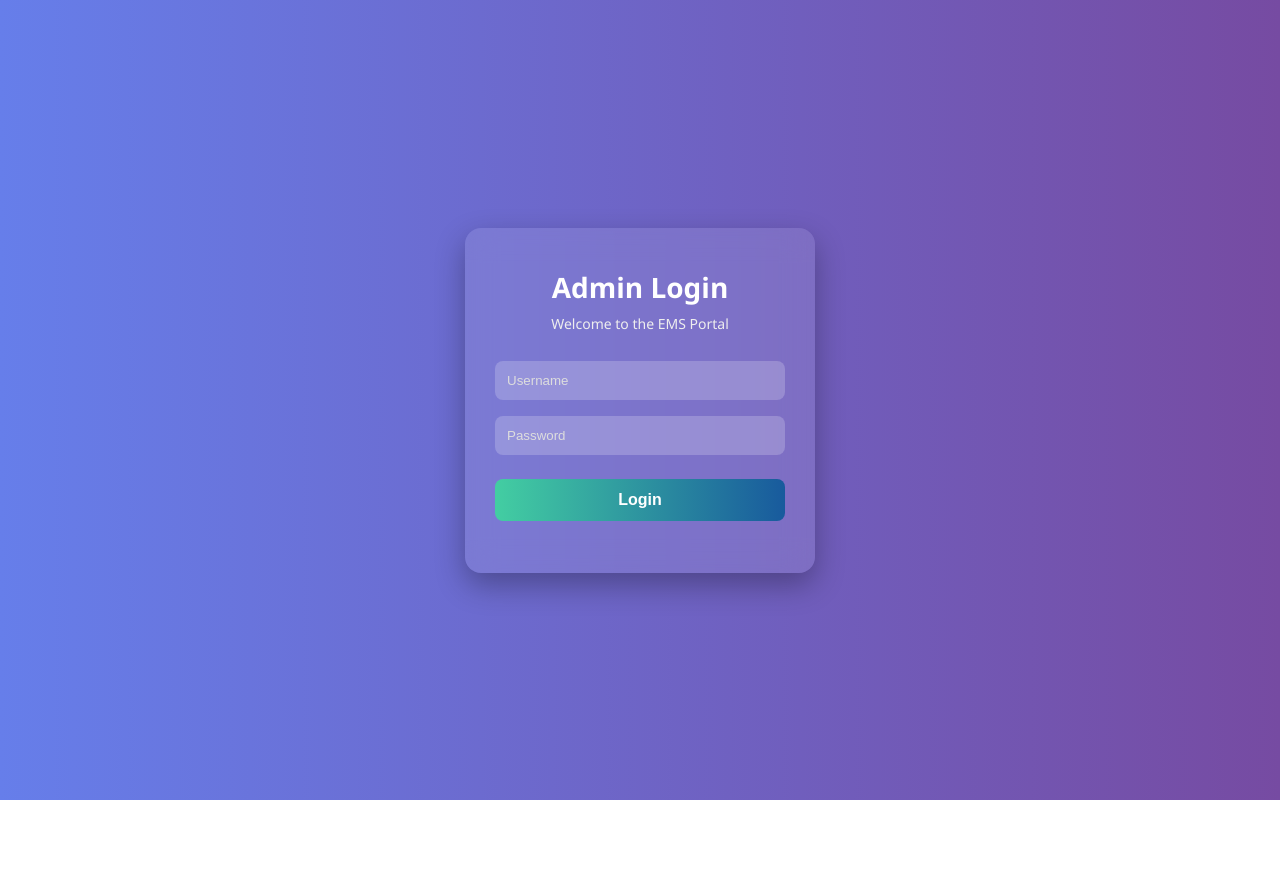
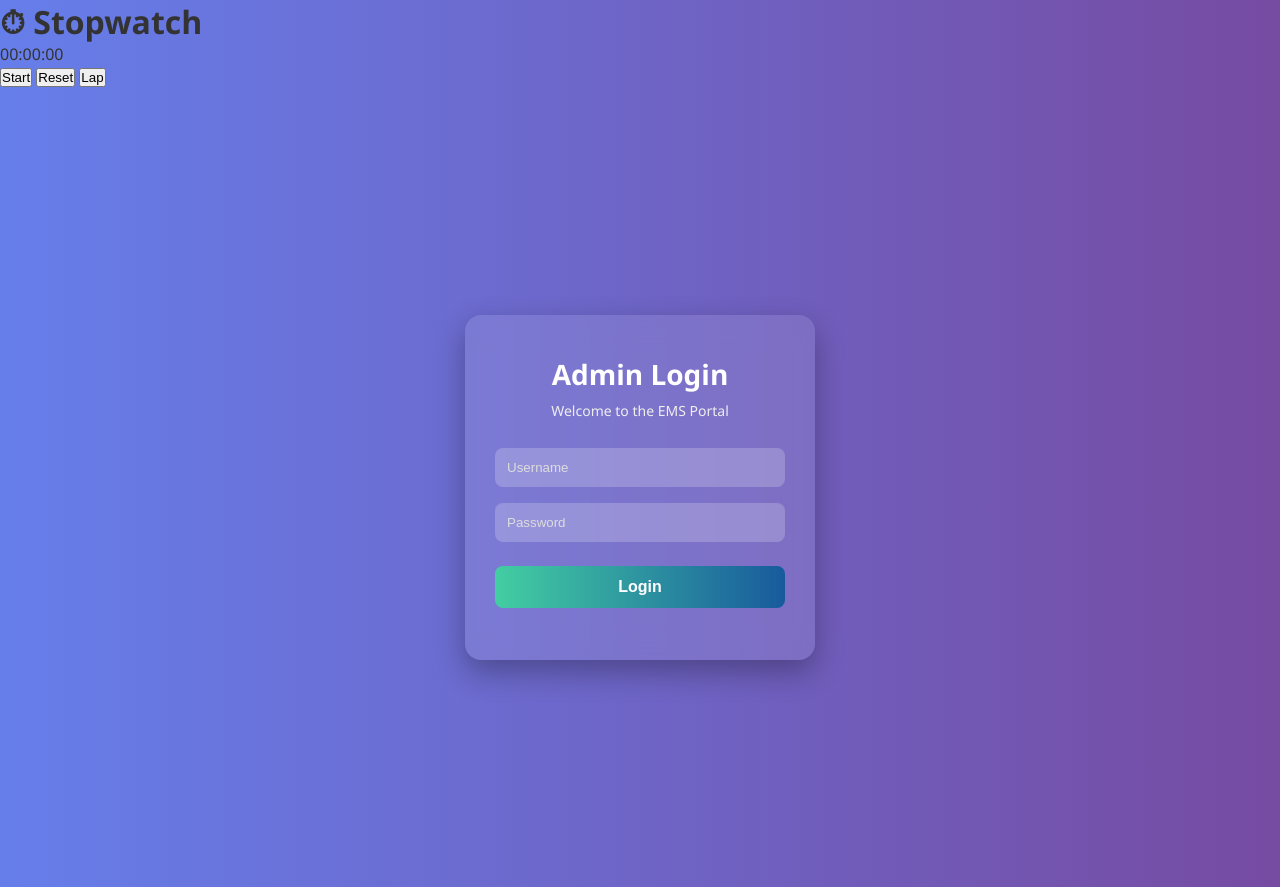
Before and after one commit to Sriram1805/PRODIGY_WD_02, a plain HTML site: page index.html in a window 1280 px wide. Before the commit the page ends 800 px from the top, so only its background shows below. Drawn offline with Linux system fonts and the light colour scheme.

Commit message:
Update index.html

```diff
--- a/index.html
+++ b/index.html
@@ -1,7 +1,32 @@
 <!DOCTYPE html>
 <html lang="en">
 <head>
+  <meta charset="UTF-8" /><!DOCTYPE html>
+<html lang="en">
+<head>
   <meta charset="UTF-8" />
+  <meta name="viewport" content="width=device-width, initial-scale=1.0"/>
+  <title>Stopwatch Web App</title>
+  <link rel="stylesheet" href="style.css" />
+</head>
+<body>
+  <div class="container">
+    <h1>⏱ Stopwatch</h1>
+    <div id="display">00:00:00</div>
+
+    <div class="buttons">
+      <button id="toggleBtn">Start</button>
+      <button id="resetBtn">Reset</button>
+      <button id="lapBtn">Lap</button>
+    </div>
+
+    <ul id="laps"></ul>
+  </div>
+
+  <script src="script.js"></script>
+</body>
+</html>
+
   <meta name="viewport" content="width=device-width, initial-scale=1.0"/>
   <title>EMS - Employee Management System</title>
   <link rel="stylesheet" href="style.css" />
```
